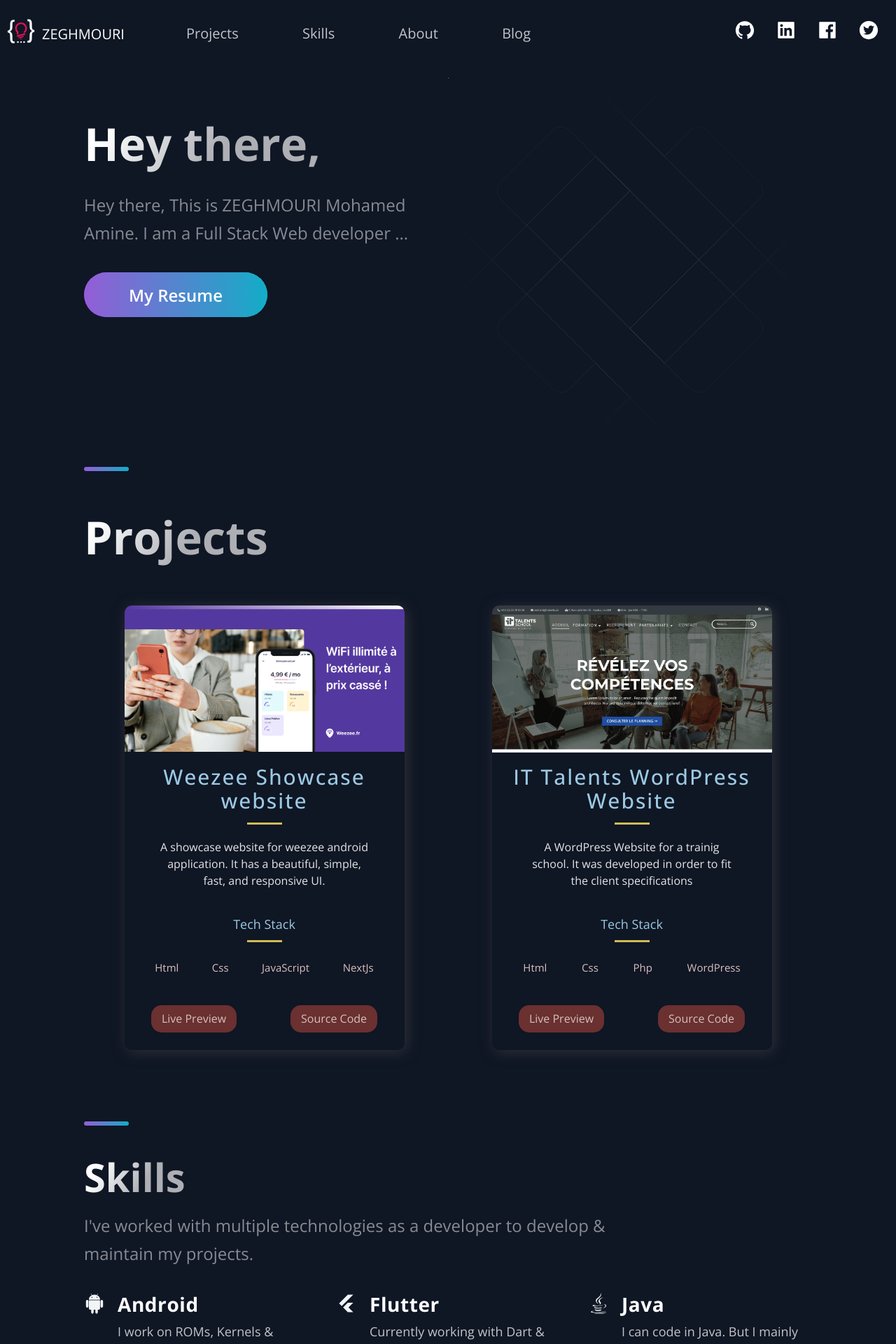
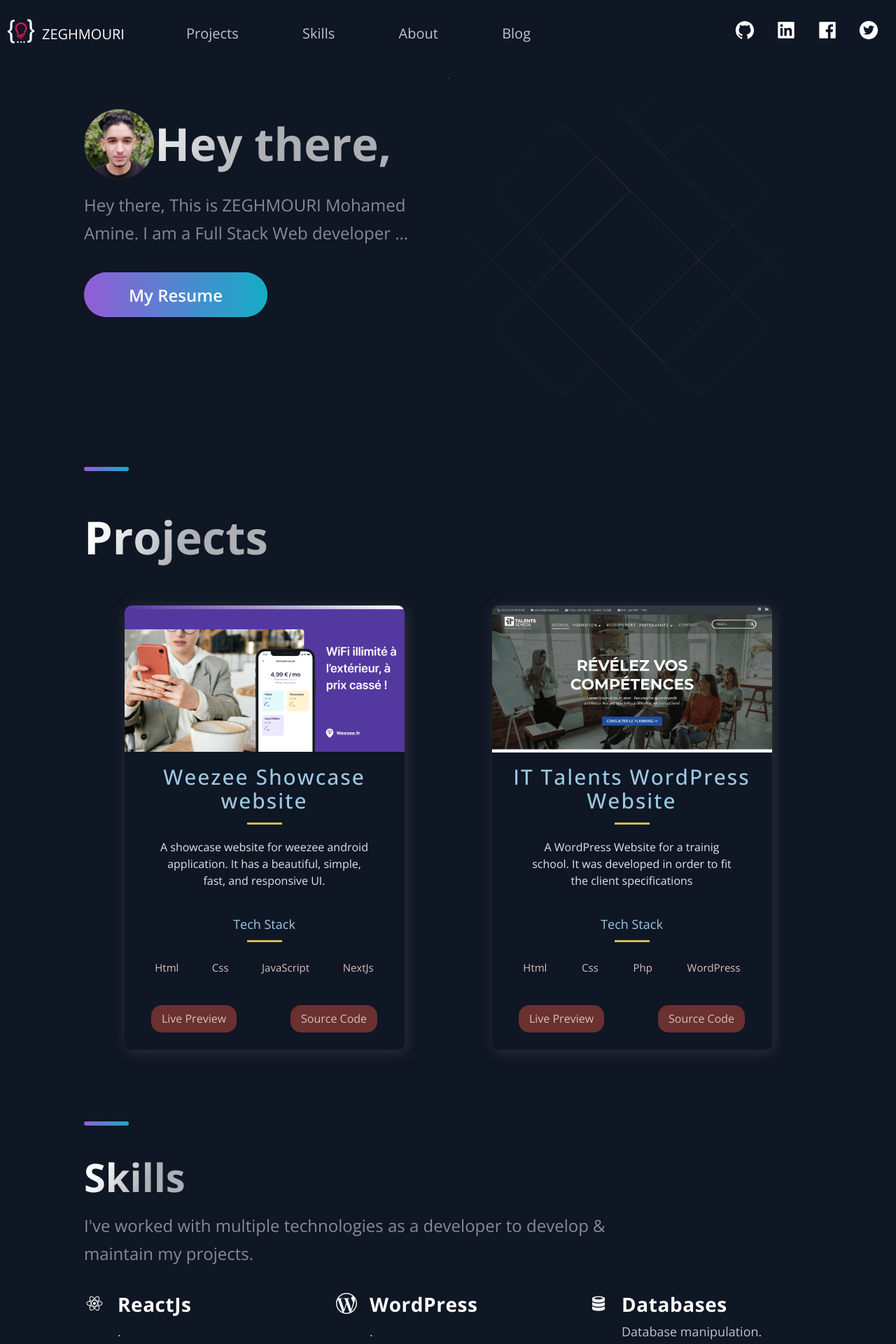
Before and after one commit to zeghmouri/my-portfolio, a Next.js app: page / in a window 1280 px wide. Shown: the top 1920 px of the page at 70% size. Built offline with nearby package versions, Linux system fonts and the light colour scheme.

Commit message:
some editing

```diff
--- a/src/components/Hero/Hero.js
+++ b/src/components/Hero/Hero.js
@@ -1,15 +1,14 @@
 import React from 'react';
-
-import { Section, SectionText, SectionTitle, Link } from '../../styles/GlobalComponents';
+import { Section, SectionText, SectionTitle, Link, avatarImg } from '../../styles/GlobalComponents';
 import Button from '../../styles/GlobalComponents/Button';
-import { LeftSection } from './HeroStyles';
-
+import { LeftSection , Image} from './HeroStyles';
 const Hero = (props) => (
   <>
     <Section row nopadding>
       <LeftSection>
         <SectionTitle main center>
-          Hey there,
+          <Image src="/images/mypic.jpeg" width={100} height={100} alt="avatar"/>
+          &nbsp;&nbsp;&nbsp;&nbsp;&nbsp;&nbsp;Hey there,
         </SectionTitle>
         <SectionText>
           Hey there, This is ZEGHMOURI Mohamed Amine. I am a Full Stack Web developer ...
@@ -18,6 +17,7 @@ const Hero = (props) => (
           e.preventDefault();
           window.location.href = '/files/Resume Mohamed Amine ZEGHMOURI.pdf';
         }}>My Resume</Button>
+
       </LeftSection>
     </Section>
   </>
--- a/src/components/Hero/HeroStyles.js
+++ b/src/components/Hero/HeroStyles.js
@@ -13,7 +13,11 @@ export const LeftSection = styled.div`
     width: 100%;
     display: flex;
     flex-direction: column;
-
     margin: 0 auto;
   }
 `;
+export const Image =styled.img`
+  border-radius: 50px;
+  position: absolute;
+  margin-top: -13px;
+`;
--- a/src/components/Technologies/Skills.js
+++ b/src/components/Technologies/Skills.js
@@ -1,19 +1,25 @@
-import { DiAndroid, DiTerminal } from "react-icons/di";
-import { SiJava, SiFirebase, SiGit } from "react-icons/si";
+import { DiReact, DiTerminal,DiDatabase } from "react-icons/di";
+import { SiJava, SiFirebase, SiGit, SiWordpress } from "react-icons/si";
 import { RiFlutterFill } from "react-icons/ri";
 
 export const Skills = [
   {
-    slug: "android",
-    Component: DiAndroid,
-    title: "Android",
-    Description: () => <>I work on ROMs, Kernels & Android Apps using Java.</>,
+    slug: "react",
+    Component: DiReact,
+    title: "ReactJs",
+    Description: () => <>.</>,
   },
   {
-    slug: "flutter",
-    Component: RiFlutterFill,
-    title: "Flutter",
-    Description: () => <>Currently working with Dart & Flutter for app development. </>,
+    slug: "wordpress",
+    Component: SiWordpress,
+    title: "WordPress",
+    Description: () => <>. </>,
+  },
+  {
+    slug: "databases",
+    Component: DiDatabase,
+    title: "Databases",
+    Description: () => <>Database manipulation.</>,
   },
   {
     slug: "java",
@@ -28,12 +34,6 @@ export const Skills = [
     Description: () => <>I have written dozens of Shell scripts for various purposes.</>,
   },
   {
-    slug: "firebase",
-    Component: SiFirebase,
-    title: "Firebase",
-    Description: () => <>I have used Firebase for auth, database & analytics in my apps.</>,
-  },
-  {
     slug: "git",
     Component: SiGit,
     title: "Git",
--- a/src/pages/index.js
+++ b/src/pages/index.js
@@ -17,7 +17,7 @@ const Home = () => {
       <Projects />
       <Technologies />
       <Timeline />
-      <Acomplishments />
+      {/*<Acomplishments />*/}
     </Layout>
   );
 };
```
Also changed, not shown: public/images/mypic.jpeg (added).
